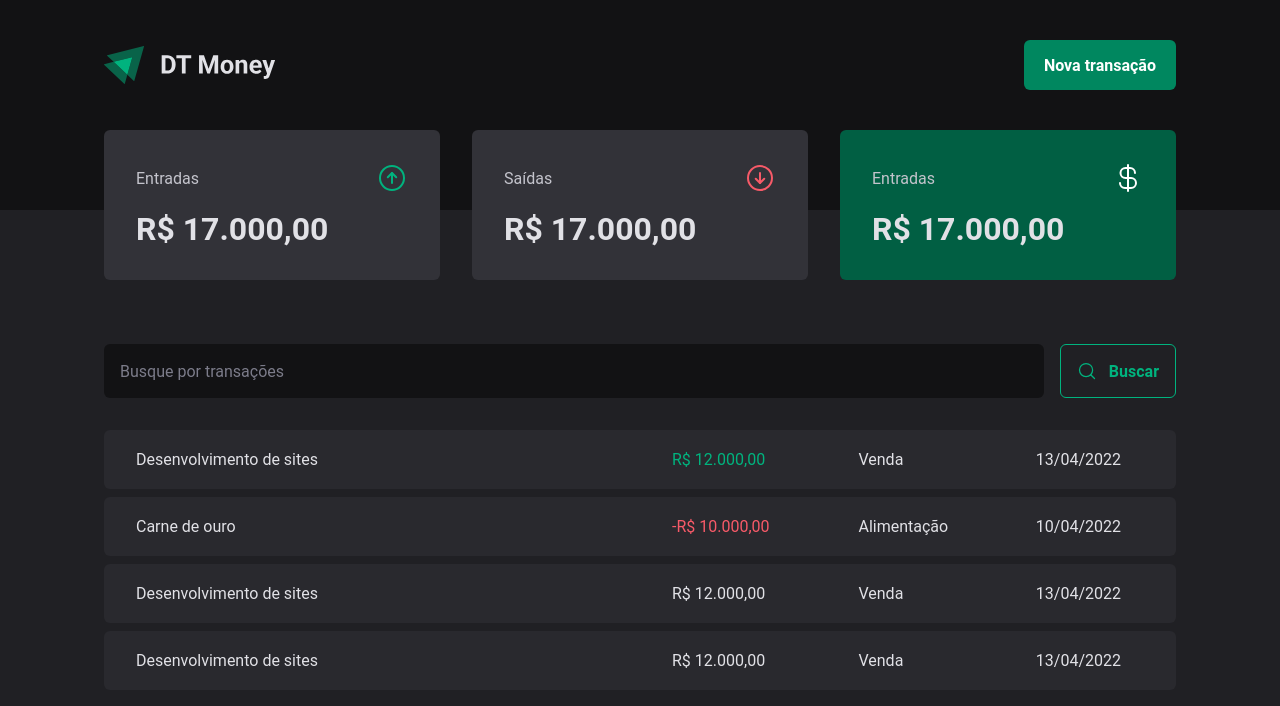
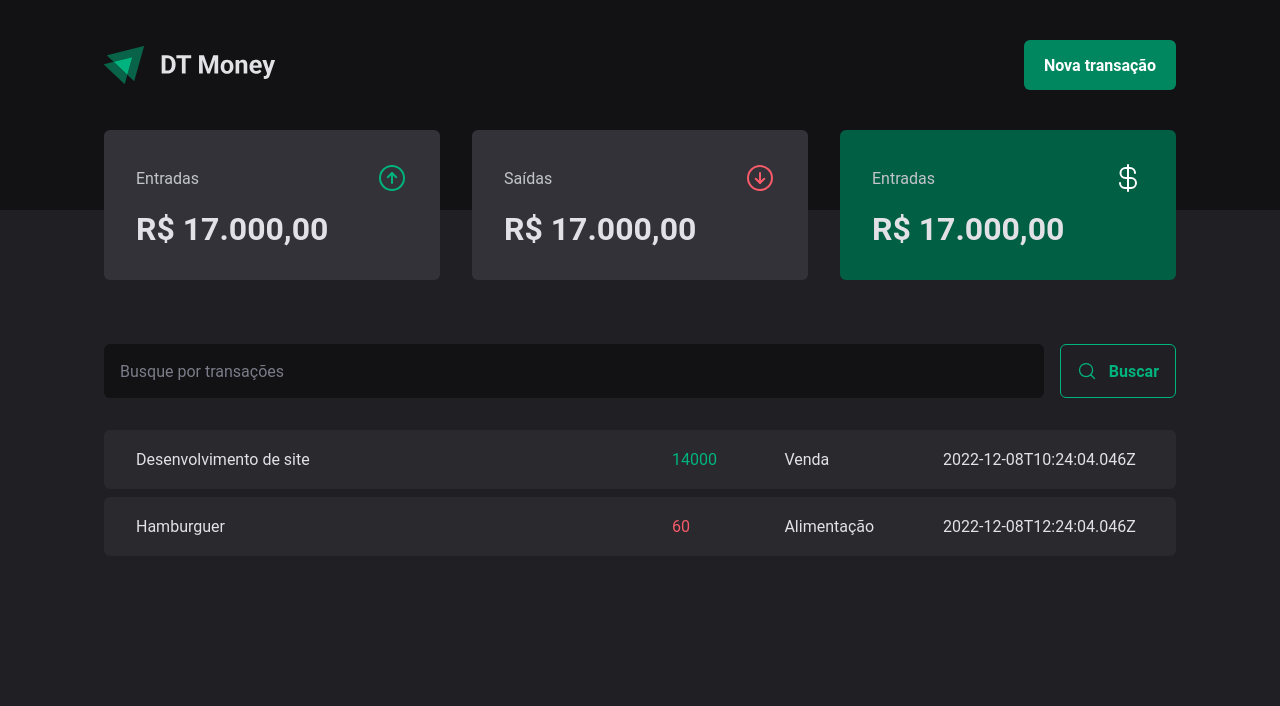
Before and after one commit to Victor19Rodrigues/dt-money, a React app: page / in a window 1280 px wide. Shown: the top 706 px of the page. Built offline with nearby package versions, Linux system fonts and the light colour scheme; data requests are answered from the project's data file; the HTML template or start-up script is replaced by a standard one.

Commit message:
feat: create context for transactions

```diff
--- a/server.json
+++ b/server.json
@@ -13,7 +13,7 @@
       "description": "Hamburguer",
       "type": "outcome",
       "category": "Alimentação",
-      "price": 50,
+      "price": 60,
       "createdAt": "2022-12-08T12:24:04.046Z"
     }
   ]
--- a/src/App.tsx
+++ b/src/App.tsx
@@ -1,4 +1,5 @@
 import { ThemeProvider } from 'styled-components'
+import { TransactionsProvider } from './contexts/TransactionsContext'
 import { Transactions } from './pages/Transactions'
 import { GlobalStyle } from './styles/global'
 import { defaultTheme } from './styles/theme/default'
@@ -8,7 +9,9 @@
     <ThemeProvider theme={defaultTheme}>
       <GlobalStyle />
 
-      <Transactions />
+      <TransactionsProvider>
+        <Transactions />
+      </TransactionsProvider>
     </ThemeProvider>
   )
 }
--- a/src/components/Summary/index.tsx
+++ b/src/components/Summary/index.tsx
@@ -1,7 +1,11 @@
+import { useContext } from 'react'
+import { ArrowCircleDown, ArrowCircleUp, CurrencyDollar } from 'phosphor-react'
 import { SummaryCard, SummaryContainer } from './styles'
-import { ArrowCircleDown, ArrowCircleUp, CurrencyDollar } from 'phosphor-react'
+import { TransactionsContext } from '../../contexts/TransactionsContext'
 
 export function Summary() {
+  const { transactions } = useContext(TransactionsContext)
+
   return (
     <SummaryContainer>
       <SummaryCard>
--- /dev/null
+++ b/src/contexts/TransactionsContext.tsx
@@ -0,0 +1,41 @@
+import { createContext, ReactNode, useEffect, useState } from 'react'
+
+interface Transaction {
+  id: number
+  description: string
+  type: 'income' | 'outcome'
+  category: string
+  price: number
+  createdAt: string
+}
+
+interface TransactionContextType {
+  transactions: Transaction[]
+}
+
+interface TransactionsProviderProps {
+  children: ReactNode
+}
+
+export const TransactionsContext = createContext({} as TransactionContextType)
+
+export function TransactionsProvider({ children }: TransactionsProviderProps) {
+  const [transactions, setTransactions] = useState<Transaction[]>([])
+
+  async function loadTransactions() {
+    const response = await fetch('http://localhost:3000/transactions')
+    const data = await response.json()
+
+    setTransactions(data)
+  }
+
+  useEffect(() => {
+    loadTransactions()
+  }, [])
+
+  return (
+    <TransactionsContext.Provider value={{ transactions }}>
+      {children}
+    </TransactionsContext.Provider>
+  )
+}
--- a/src/pages/Transactions/index.tsx
+++ b/src/pages/Transactions/index.tsx
@@ -1,6 +1,8 @@
+import { useContext } from 'react'
 import { Header } from '../../components/Header/index'
 import { Summary } from '../../components/Summary'
 import { SearchForm } from './components/SearchForm'
+import { TransactionsContext } from '../../contexts/TransactionsContext'
 import {
   TransactionsContainer,
   TransactionsTable,
@@ -8,6 +10,8 @@
 } from './styles'
 
 export function Transactions() {
+  const { transactions } = useContext(TransactionsContext)
+
   return (
     <div>
       <Header />
@@ -18,34 +22,20 @@
 
         <TransactionsTable>
           <tbody>
-            <tr>
-              <td width='50%'>Desenvolvimento de sites</td>
-              <td>
-                <PriceHighlight variant='income'>R$ 12.000,00</PriceHighlight>
-              </td>
-              <td>Venda</td>
-              <td>13/04/2022</td>
-            </tr>
-            <tr>
-              <td width='50%'>Carne de ouro</td>
-              <td>
-                <PriceHighlight variant='outcome'>-R$ 10.000,00</PriceHighlight>
-              </td>
-              <td>Alimentação</td>
-              <td>10/04/2022</td>
-            </tr>
-            <tr>
-              <td width='50%'>Desenvolvimento de sites</td>
-              <td>R$ 12.000,00</td>
-              <td>Venda</td>
-              <td>13/04/2022</td>
-            </tr>
-            <tr>
-              <td width='50%'>Desenvolvimento de sites</td>
-              <td>R$ 12.000,00</td>
-              <td>Venda</td>
-              <td>13/04/2022</td>
-            </tr>
+            {transactions.map((transaction) => {
+              return (
+                <tr key={transaction.id}>
+                  <td width='50%'>{transaction.description}</td>
+                  <td>
+                    <PriceHighlight variant={transaction.type}>
+                      {transaction.price}
+                    </PriceHighlight>
+                  </td>
+                  <td>{transaction.category}</td>
+                  <td>{transaction.createdAt}</td>
+                </tr>
+              )
+            })}
           </tbody>
         </TransactionsTable>
       </TransactionsContainer>
```
